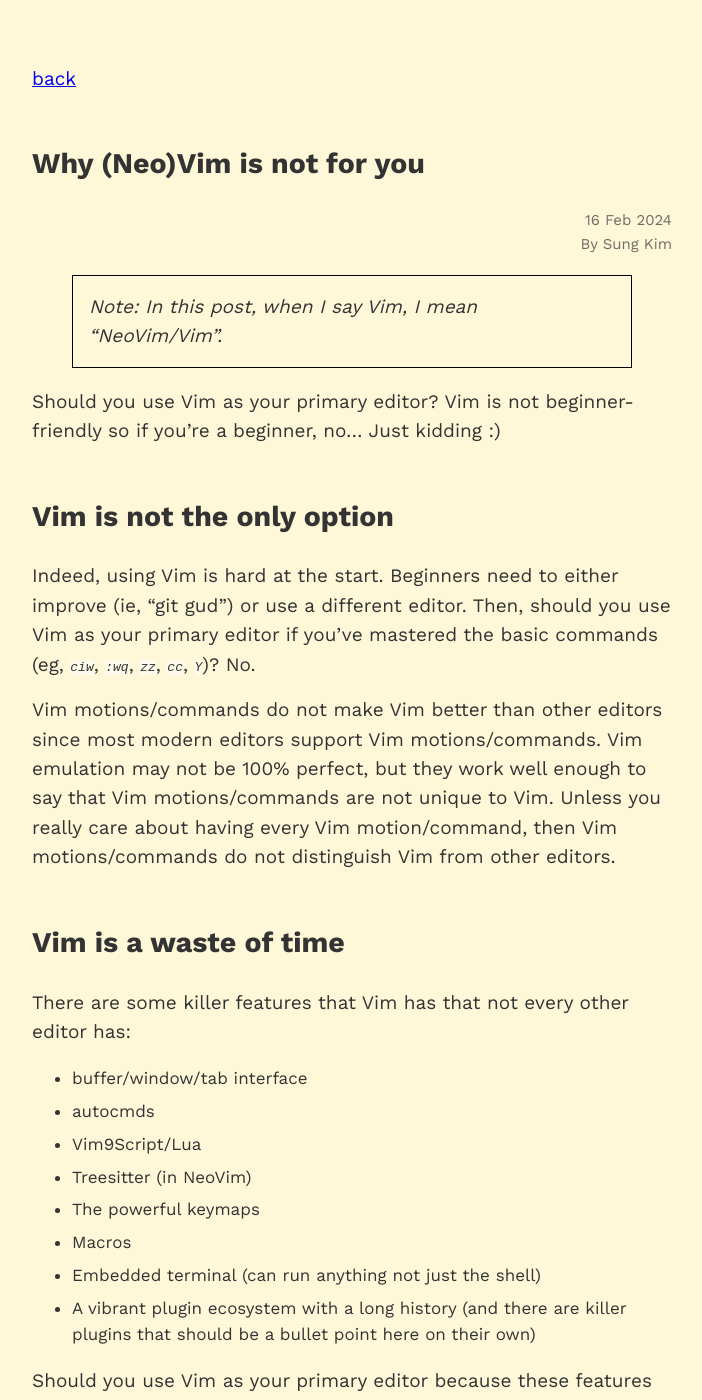
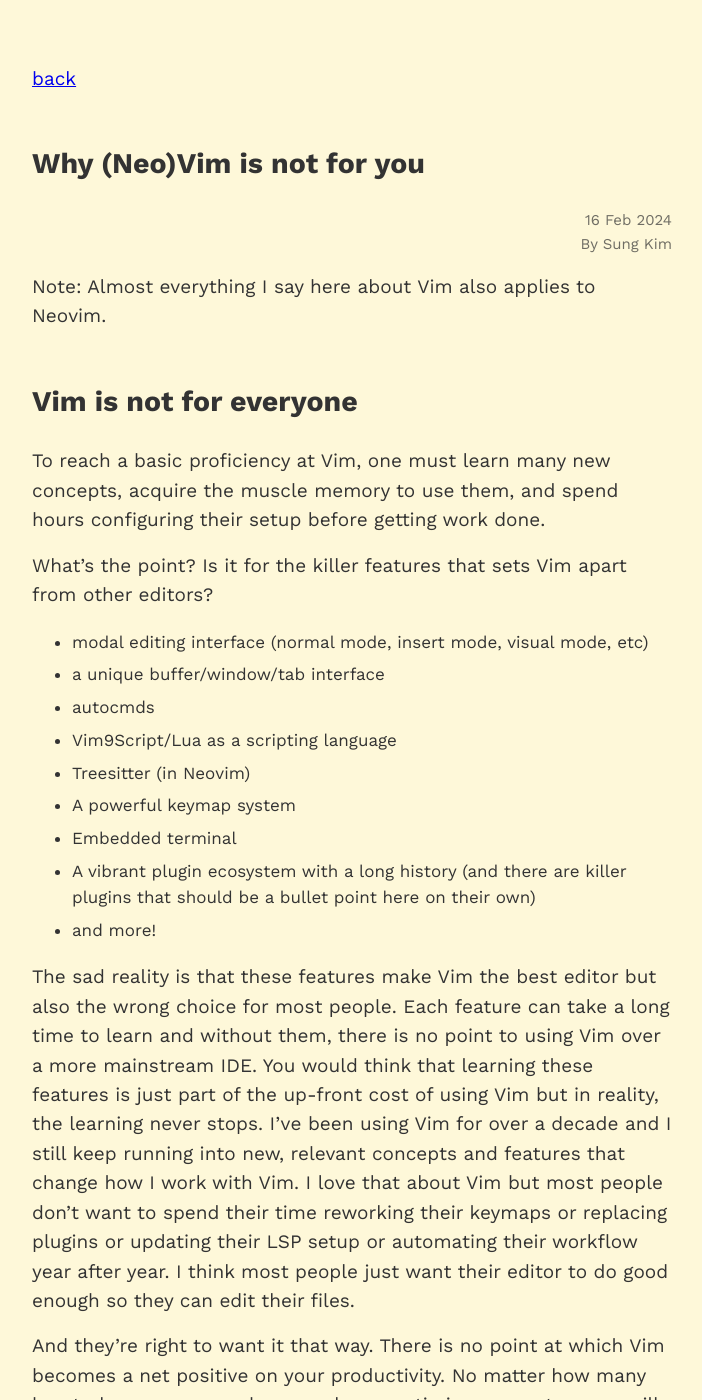
Before and after one commit to carbon-steel/carbon-steel.github.io, a Jekyll site: the page built from _posts/2023-02-16-vim.md, in a window 1280 px wide and 1400 px high. Shown: the whole window, without its empty margins (288-990 px from the left). Built offline with Jekyll 4.4.1, drawn with Linux system fonts in a browser that asks for light colours; some of the changed text lies outside the part shown.

Commit message:
Update vim post

```diff
--- a/_posts/2023-02-16-vim.md
+++ b/_posts/2023-02-16-vim.md
@@ -4,41 +4,42 @@ title:  "Why (Neo)Vim is not for you"
 date:   2024-02-16 14:55:19 -0500
 categories: jekyll update
 ---
-> Note: In this post, when I say Vim, I mean "NeoVim/Vim".
 
-Should you use Vim as your primary editor? Vim is not beginner-friendly so if you're a beginner, no... Just kidding :)
+Note: Almost everything I say here about Vim also applies to Neovim.
 
-# Vim is not the only option
-Indeed, using Vim is hard at the start. Beginners need to either improve (ie, "git gud") or use a different editor. Then, should you use Vim as your primary editor if you've mastered the basic commands (eg, `ciw`, `:wq`, `zz`, `cc`, `Y`)? No.
+# Vim is not for everyone
 
-Vim motions/commands do not make Vim better than other editors since most modern editors support Vim motions/commands. Vim emulation may not be 100% perfect, but they work well enough to say that Vim motions/commands are not unique to Vim. Unless you really care about having every Vim motion/command, then Vim motions/commands do not distinguish Vim from other editors.
+To reach a basic proficiency at Vim, one must learn many new concepts, acquire the muscle memory to use them, and spend hours configuring their setup before getting work done.
 
-# Vim is a waste of time
-There are some killer features that Vim has that not every other editor has:
-* buffer/window/tab interface
+What's the point? Is it for the killer features that sets Vim apart from other editors?
+
+* modal editing interface (normal mode, insert mode, visual mode, etc)
+* a unique buffer/window/tab interface
 * autocmds
-* Vim9Script/Lua
-* Treesitter (in NeoVim)
-* The powerful keymaps
-* Macros
-* Embedded terminal (can run anything not just the shell)
-* A vibrant plugin ecosystem with a long history (and there are killer plugins that should be a bullet point here on their own)
+* Vim9Script/Lua as a scripting language
+* Treesitter (in Neovim)
+* A powerful keymap system
+* Embedded terminal
+* A vibrant plugin ecosystem with a long history (and there are killer plugins
+  that should be a bullet point here on their own)
+* and more!
 
-Should you use Vim as your primary editor because these features will make you more productive? No. It's true that using these features may save you time at work. Learning to use these features will definitely cost you more. Here is a relevant quote:
+The sad reality is that these features make Vim the best editor but also the wrong choice for most people. Each feature can take a long time to learn and without them, there is no point to using Vim over a more mainstream IDE. You would think that learning these features is just part of the up-front cost of using Vim but in reality, the learning never stops. I've been using Vim for over a decade and I still keep running into new, relevant concepts and features that change how I work with Vim. I love that about Vim but most people don't want to spend their time reworking their keymaps or replacing plugins or updating their LSP setup or automating their workflow year after year. I think most people just want their editor to do good enough so they can edit their files.
 
-> "Using Linux is free if you don't value your time." - Socrates
+And they're right to want it that way. There is no point at which Vim becomes a net positive on your productivity. No matter how many keystrokes you save or how much you optimize your setup, you will never get back the countless hours you poured into learning and tinkering with Vim.
 
-And so it is with Vim. The benefit of IDEs over editors like Vim or Emacs is that you don't have to sink tens of hours into learning to use most of its features. I have been using Vim for 9 years and have spent around 200 hours (+/- 100 hours) learning it, configuring it, and getting things to work (I am not counting the time when I'm using it to get work done). Vim will never increase my productivity to the point where I will get that time back. Vim will always be a net negative on my productivity.
+# Everyone should try Vim
 
-# Vim for fun
-> Not everyone can become a great artist but a great artist can come from anywhere. - Ratatouille (2007)
+> Not everyone can become a great artist but a great artist can come from
+> anywhere. - Ratatouille (2007)
 
-Should you use Vim as your primary editor? Are you the type of person who is willing to put in the time to get good at it? Once you get the basics down, will you try various plugins? Set up your LSP? Make your own keymaps? Set options? Read the documentation?
+Then who should use Vim? Are you the type of person who is willing to put in the time to get good at it? Once you get the basics down, will you experiment with new plugins? Make your own keymaps? Read the documentation?
 
 Even if you're not the type, consider giving it a try.
 
-Because using Vim changes a person. As you configure the editor, it configures you. I didn't know squat about terminals, shells, scripting, CLIs, etc. but I picked them all up during my Vim journey. I wasn't the type to read man pages or help pages but I learned to. I've even started writing [my own plugin](https://github.com/carbon-steel/detour.nvim).
+Because using Vim changes you. As you configure the editor, it configures you. I didn't know squat about terminals, shells, scripting, CLIs, etc. but I picked them all up during my Vim journey. I wasn't the type to read man pages or documentation but I learned how.
 
-Once you get into Vim, you'll find it's not just an editor. It's a hobby. There is never an end to ways to improve your coding experience. As you continue to customize your Vim, coding in it becomes more and more pleasant. You enjoy adding new plugins and removing ones you've found ways to live without. You start learning lua and code the behaviour of your editor yourself. Vim is a game with truly infinite replayability.
+Once you get into Vim, you'll find it's not just an editor. It's a hobby. As you continue to customize your Vim, coding in it becomes more pleasant. Your configuration grows from just setting options and installing plugins to implementing what amounts to entire plugins you wrote for yourself. Vim is a game with truly infinite replayability.
 
-Try using Vim as your primary editor if you want to enjoy coding more (I recommend Neovim).
+Try using Vim as your primary editor if you want to enjoy yourself (I
+recommend Neovim).
```
